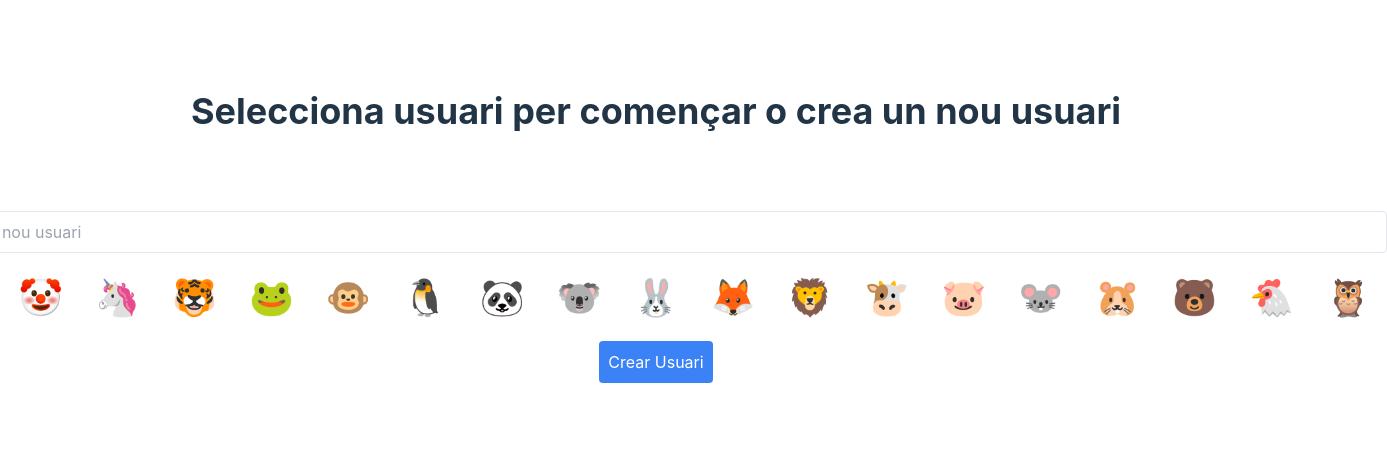
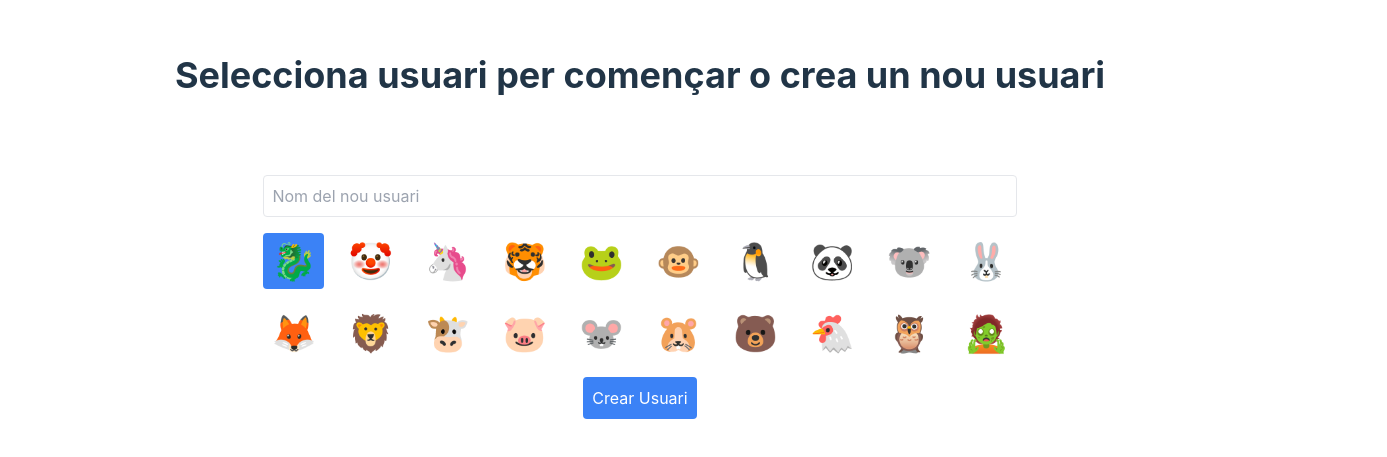
Before and after one commit to rubenlupi/ortografia-catalana, a React (Vite) app: page / in a window 1280 px wide. Shown: the part 171-628 px from the top of the page, 1387 px wide, since content can reach past the window. Built offline with nearby package versions, Linux system fonts and the light colour scheme.

Commit message:
feature: add toaster

```diff
--- a/package.json
+++ b/package.json
@@ -17,12 +17,14 @@
   },
   "dependencies": {
     "react": "^18.3.1",
-    "react-dom": "^18.3.1"
+    "react-dom": "^18.3.1",
+    "toastr": "^2.1.4"
   },
   "devDependencies": {
     "@eslint/js": "^9.17.0",
     "@types/react": "^18.3.18",
     "@types/react-dom": "^18.3.5",
+    "@types/toastr": "^2.1.43",
     "@vitejs/plugin-react": "^4.3.4",
     "autoprefixer": "^10.4.20",
     "eslint": "^9.17.0",
--- a/src/components/UserProfile/UserProfile.tsx
+++ b/src/components/UserProfile/UserProfile.tsx
@@ -13,7 +13,7 @@ interface UserProfileProps {
   users: User[];
 }
 
-const avatars = ['🐉', '🤡', '🦄', '🐯', '🐸', '🐵', '🐧', '🐼', '🐨', '🐰', '🦊', '🦁', '🐮', '🐷', '🐭', '🐹', '🐻', '🐔', '🦉'];
+const avatars = ['🐉', '🤡', '🦄', '🐯', '🐸', '🐵', '🐧', '🐼', '🐨', '🐰', '🦊', '🦁', '🐮', '🐷', '🐭', '🐹', '🐻', '🐔', '🦉', '🧟'];
 
 const UserProfile: React.FC<UserProfileProps> = ({ onUserSelect, onUserCreate, onUserDelete, users }) => {
   const [newUserName, setNewUserName] = useState<string>('');
@@ -60,17 +60,18 @@ const UserProfile: React.FC<UserProfileProps> = ({ onUserSelect, onUserCreate, o
           placeholder="Nom del nou usuari"
           className="p-2 border rounded mb-4 w-full"
         />
-        <div className="flex justify-center mb-4">
+        <div className={`grid gap-4 mb-4 ${window.innerWidth < 768 ? 'grid-cols-4' : 'grid-cols-10'}`}>
           {avatars.map((avatar, index) => (
             <span
               key={index}
-              className={`text-4xl cursor-pointer mx-2 p-2 rounded ${selectedAvatar === avatar ? 'bg-blue-500 text-white' : 'hover:bg-gray-200'}`}
+              className={`text-4xl cursor-pointer p-2 rounded ${selectedAvatar === avatar ? 'bg-blue-500 text-white' : 'hover:bg-gray-200'}`}
               onClick={() => setSelectedAvatar(avatar)}
             >
               {avatar}
             </span>
           ))}
         </div>
+
         <button onClick={handleCreateUser} className="p-2 bg-blue-500 text-white rounded hover:bg-blue-600">Crear Usuari</button>
       </div>
     </div>
--- a/src/components/WordPicker/ShowRules.tsx
+++ b/src/components/WordPicker/ShowRules.tsx
@@ -1,4 +1,6 @@
 import { useEffect, useState } from 'react';
+import toastr from 'toastr';
+import 'toastr/build/toastr.min.css';
 
 interface Rule {
   id: number;
@@ -15,6 +17,7 @@ interface ShowRulesProps {
 const ShowRules: React.FC<ShowRulesProps> = ({ onBack, rules }) => {
   const [sortedRules, setSortedRules] = useState<Rule[]>([]);
   const [learntRules, setLearntRules] = useState<Rule[]>([]);
+  const [lastTap, setLastTap] = useState<number>(0);
 
   useEffect(() => {
     const sorted = [...rules].sort((a, b) => a.id - b.id);
@@ -22,13 +25,26 @@ const ShowRules: React.FC<ShowRulesProps> = ({ onBack, rules }) => {
   }, [rules]);
 
   const handleDoubleClick = (rule: Rule) => {
+    console.log('double click', rule);
     if (learntRules.includes(rule)) {
+      console.log('includes');
       setLearntRules(learntRules.filter(r => r.id !== rule.id));
       setSortedRules([...sortedRules, rule].sort((a, b) => a.id - b.id));
+      toastr.info(`La regla "${rule.message}" s'ha mogut a "Regles per aprendre".`);
     } else {
       setLearntRules([...learntRules, rule]);
       setSortedRules(sortedRules.filter(r => r.id !== rule.id));
+      toastr.success(`La regla "${rule.message}" s'ha mogut a "Regles apreses".`);
     }
+  };
+
+  const handleTouch = (rule: Rule) => {
+    const currentTime = new Date().getTime();
+    const tapLength = currentTime - lastTap;
+    if (tapLength < 500 && tapLength > 0) {
+      handleDoubleClick(rule);
+    }
+    setLastTap(currentTime);
   };
 
   return (
@@ -44,6 +60,7 @@ const ShowRules: React.FC<ShowRulesProps> = ({ onBack, rules }) => {
               key={rule.id}
               className="p-4 bg-gray-800 text-white text-xl rounded-lg cursor-pointer"
               onDoubleClick={() => handleDoubleClick(rule)}
+              onTouchEnd={() => handleTouch(rule)}
             >
               <p className="font-bold">{rule.message}</p>
               <p className="text-gray-400">{rule.ex}</p>
@@ -59,6 +76,7 @@ const ShowRules: React.FC<ShowRulesProps> = ({ onBack, rules }) => {
               key={rule.id}
               className="p-4 bg-green-500 text-black text-xl rounded-lg cursor-pointer"
               onDoubleClick={() => handleDoubleClick(rule)}
+              onTouchEnd={() => handleTouch(rule)}
             >
               <p className="font-bold">{rule.message}</p>
               <p className="text-gray-800">{rule.ex}</p>
```
Also changed, not shown: 1 other file (tests, documents, lock files or other folders).
